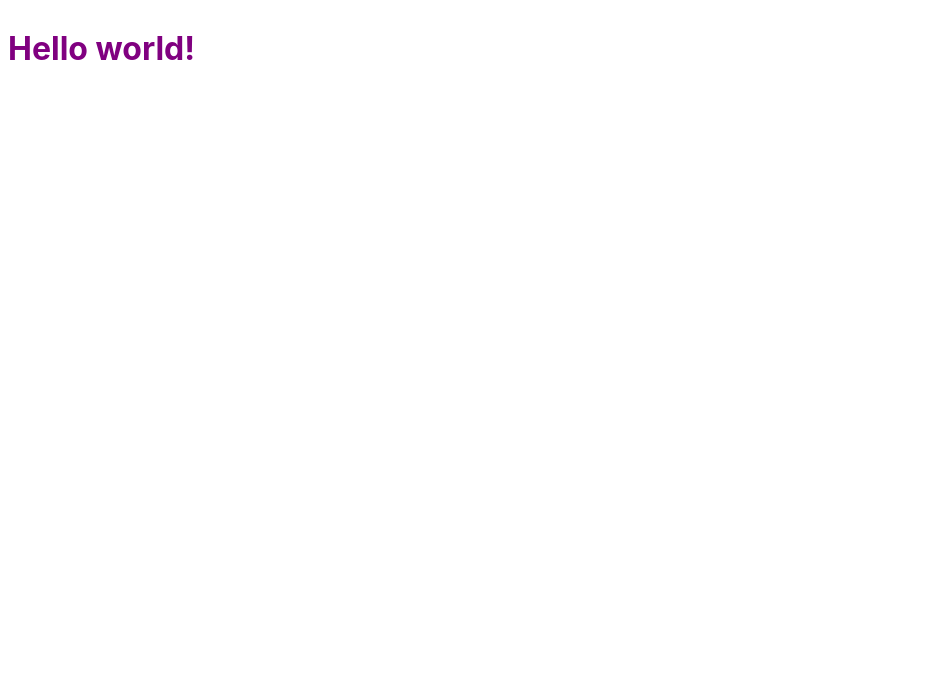
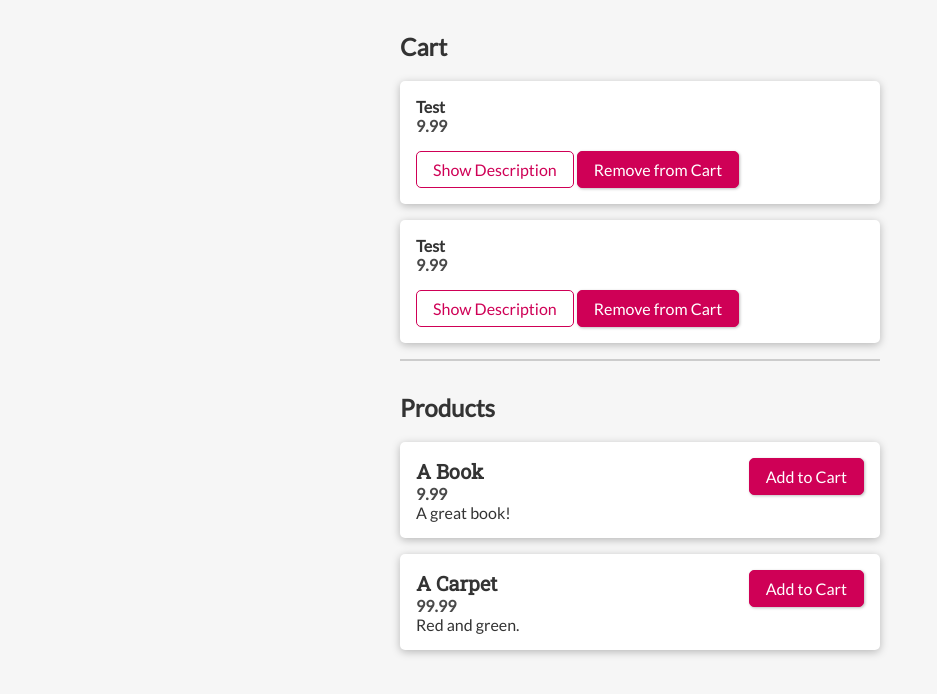
Before and after one commit to shreyass27/SveltJs-Intro, a Svelte app: page / in a window 1280 px wide. Shown: the top 694 px of the page, without its empty margins (0-937 px from the left). Built offline with nearby package versions, Linux system fonts and the light colour scheme.

Commit message:
State Store StartUp

```diff
--- a/public/global.css
+++ b/public/global.css
@@ -1,62 +1,19 @@
-html, body {
-	position: relative;
-	width: 100%;
-	height: 100%;
+@import url('https://fonts.googleapis.com/css?family=Lato|Roboto+Slab');
+
+* {
+  box-sizing: border-box;
+}
+
+html,
+body {
+  position: relative;
+  width: 100%;
+  height: 100%;
+  font-family: 'Lato', sans-serif;
 }
 
 body {
-	color: #333;
-	margin: 0;
-	padding: 8px;
-	box-sizing: border-box;
-	font-family: -apple-system, BlinkMacSystemFont, "Segoe UI", Roboto, Oxygen-Sans, Ubuntu, Cantarell, "Helvetica Neue", sans-serif;
+  color: #333;
+  margin: 0;
+  background: #f6f6f6;
 }
-
-a {
-	color: rgb(0,100,200);
-	text-decoration: none;
-}
-
-a:hover {
-	text-decoration: underline;
-}
-
-a:visited {
-	color: rgb(0,80,160);
-}
-
-label {
-	display: block;
-}
-
-input, button, select, textarea {
-	font-family: inherit;
-	font-size: inherit;
-	padding: 0.4em;
-	margin: 0 0 0.5em 0;
-	box-sizing: border-box;
-	border: 1px solid #ccc;
-	border-radius: 2px;
-}
-
-input:disabled {
-	color: #ccc;
-}
-
-input[type="range"] {
-	height: 0;
-}
-
-button {
-	color: #333;
-	background-color: #f4f4f4;
-	outline: none;
-}
-
-button:active {
-	background-color: #ddd;
-}
-
-button:focus {
-	border-color: #666;
-}
--- a/public/index.html
+++ b/public/index.html
@@ -6,13 +6,11 @@
 
 	<title>Svelte app</title>
 
-	<link rel='icon' type='image/png' href='/favicon.png'>
-	<link rel='stylesheet' href='/global.css'>
-	<link rel='stylesheet' href='/bundle.css'>
-
-	<script defer src='/bundle.js'></script>
+	<link rel='stylesheet' href='global.css'>
+	<link rel='stylesheet' href='bundle.css'>
 </head>
 
 <body>
+	<script src='bundle.js'></script>
 </body>
 </html>
--- a/rollup.config.js
+++ b/rollup.config.js
@@ -30,10 +30,7 @@ export default {
 		// some cases you'll need additional configuration —
 		// consult the documentation for details:
 		// https://github.com/rollup/rollup-plugin-commonjs
-		resolve({
-			browser: true,
-			dedupe: importee => importee === 'svelte' || importee.startsWith('svelte/')
-		}),
+		resolve(),
 		commonjs(),
 
 		// Watch the `public` directory and refresh the
@@ -43,8 +40,5 @@ export default {
 		// If we're building for production (npm run build
 		// instead of npm run dev), minify
 		production && terser()
-	],
-	watch: {
-		clearScreen: false
-	}
+	]
 };
--- a/src/App.svelte
+++ b/src/App.svelte
@@ -1,11 +1,7 @@
 <script>
-	export let name;
+  import Cart from "./Cart/Cart.svelte";
+  import Products from "./Products/Products.svelte";
 </script>
 
-<style>
-	h1 {
-		color: purple;
-	}
-</style>
-
-<h1>Hello {name}!</h1>
+<Cart />
+<Products />
--- /dev/null
+++ b/src/Cart/Cart.svelte
@@ -0,0 +1,42 @@
+<script>
+  import CartItem from "./CartItem.svelte";
+
+  export let items = [
+    {
+      id: "p1",
+      title: "Test",
+      price: 9.99
+    },
+    {
+      id: "p2",
+      title: "Test",
+      price: 9.99
+    }
+  ];
+</script>
+
+<style>
+  section {
+    width: 30rem;
+    max-width: 90%;
+    margin: 2rem auto;
+    border-bottom: 2px solid #ccc;
+  }
+
+  ul {
+    list-style: none;
+    margin: 0;
+    padding: 0;
+  }
+</style>
+
+<section>
+  <h1>Cart</h1>
+  <ul>
+    {#each items as item (item.id)}
+      <CartItem id={item.id} title={item.title} price={item.price} />
+    {:else}
+      <p>No items in cart yet!</p>
+    {/each}
+  </ul>
+</section>
--- /dev/null
+++ b/src/Cart/CartItem.svelte
@@ -0,0 +1,51 @@
+<script>
+  import Button from "../UI/Button.svelte";
+
+  export let title;
+  export let price;
+  export let id;
+
+  let showDescription = false;
+
+  function displayDescription() {
+    showDescription = !showDescription;
+  }
+
+  function removeFromCart() {
+    // ...
+    console.log("Removing...");
+  }
+</script>
+
+<style>
+  li {
+    margin: 1rem 0;
+    border-radius: 5px;
+    background: white;
+    box-shadow: 0 2px 8px rgba(0, 0, 0, 0.26);
+    padding: 1rem;
+  }
+
+  h1,
+  h2 {
+    font-size: 1rem;
+    margin: 0;
+  }
+
+  h2 {
+    color: #494949;
+    margin-bottom: 1rem;
+  }
+</style>
+
+<li>
+  <h1>{title}</h1>
+  <h2>{price}</h2>
+  <Button mode="outline" on:click={displayDescription}>
+    {showDescription ? 'Hide Description' : 'Show Description'}
+  </Button>
+  <Button on:click={removeFromCart}>Remove from Cart</Button>
+  {#if showDescription}
+    <p>Not available :(</p>
+  {/if}
+</li>
--- /dev/null
+++ b/src/Products/Product.svelte
@@ -0,0 +1,52 @@
+<script>
+  import Button from "../UI/Button.svelte";
+
+  export let id;
+  export let title;
+  export let price;
+  export let description;
+
+  function addToCart() {
+    // Now what?
+    console.log(id);
+  }
+</script>
+
+<style>
+  .product {
+    background: white;
+    border-radius: 5px;
+    box-shadow: 0 2px 8px rgba(0, 0, 0, 0.26);
+    padding: 1rem;
+    display: flex;
+    justify-content: space-between;
+    margin: 1rem 0;
+  }
+
+  h1 {
+    font-size: 1.25rem;
+    font-family: "Roboto Slab", serif;
+    margin: 0;
+  }
+
+  h2 {
+    font-size: 1rem;
+    margin: 0;
+    color: #494949;
+  }
+
+  p {
+    margin: 0;
+  }
+</style>
+
+<div class="product">
+  <div>
+    <h1>{title}</h1>
+    <h2>{price}</h2>
+    <p>{description}</p>
+  </div>
+  <div>
+    <Button on:click={addToCart}>Add to Cart</Button>
+  </div>
+</div>
--- /dev/null
+++ b/src/Products/Products.svelte
@@ -0,0 +1,37 @@
+<script>
+  import Product from "../Products/Product.svelte";
+
+  let products = [
+    {
+      id: "p1",
+      title: "A Book",
+      price: 9.99,
+      description: "A great book!"
+    },
+    {
+      id: "p2",
+      title: "A Carpet",
+      price: 99.99,
+      description: "Red and green."
+    }
+  ];
+</script>
+
+<style>
+  section {
+    width: 30rem;
+    max-width: 90%;
+    margin: 2rem auto;
+  }
+</style>
+
+<section>
+  <h1>Products</h1>
+  {#each products as product (product.id)}
+    <Product
+      id={product.id}
+      title={product.title}
+      price={product.price}
+      description={product.description} />
+  {/each}
+</section>
--- /dev/null
+++ b/src/UI/Button.svelte
@@ -0,0 +1,61 @@
+<script>
+  export let mode;
+</script>
+
+<style>
+  button {
+    font: inherit;
+    border: 1px solid #cf0056;
+    background: #cf0056;
+    padding: 0.5rem 1rem;
+    color: white;
+    border-radius: 5px;
+    box-shadow: 1px 1px 3px rgba(0, 0, 0, 0.26);
+    cursor: pointer;
+    text-decoration: none;
+  }
+
+  button:focus {
+    outline: none;
+  }
+
+  button:hover,
+  button:active {
+    background: #e40763;
+    border-color: #e40763;
+    box-shadow: 1px 1px 8px rgba(77, 51, 51, 0.26);
+  }
+
+  button:disabled,
+  button:disabled:hover,
+  button:disabled:active {
+    background: #ccc;
+    border-color: #ccc;
+    color: #959595;
+    box-shadow: none;
+    cursor: not-allowed;
+  }
+
+  .outline {
+    background: transparent;
+    color: #cf0056;
+    box-shadow: none;
+  }
+
+  .outline:hover,
+  .outline:active {
+    background: #ffc7de;
+    box-shadow: none;
+  }
+
+  .outline:disabled,
+  .outline:disabled:hover,
+  .outline:disabled:active {
+    background: transparent;
+    color: #ccc;
+  }
+</style>
+
+<button class={mode} type="button" on:click>
+  <slot />
+</button>
--- a/src/main.js
+++ b/src/main.js
@@ -1,10 +1,7 @@
 import App from './App.svelte';
 
 const app = new App({
-	target: document.body,
-	props: {
-		name: 'world'
-	}
+	target: document.body
 });
 
 export default app;
```
Also changed, not shown: package.json (line endings or trailing spaces).
